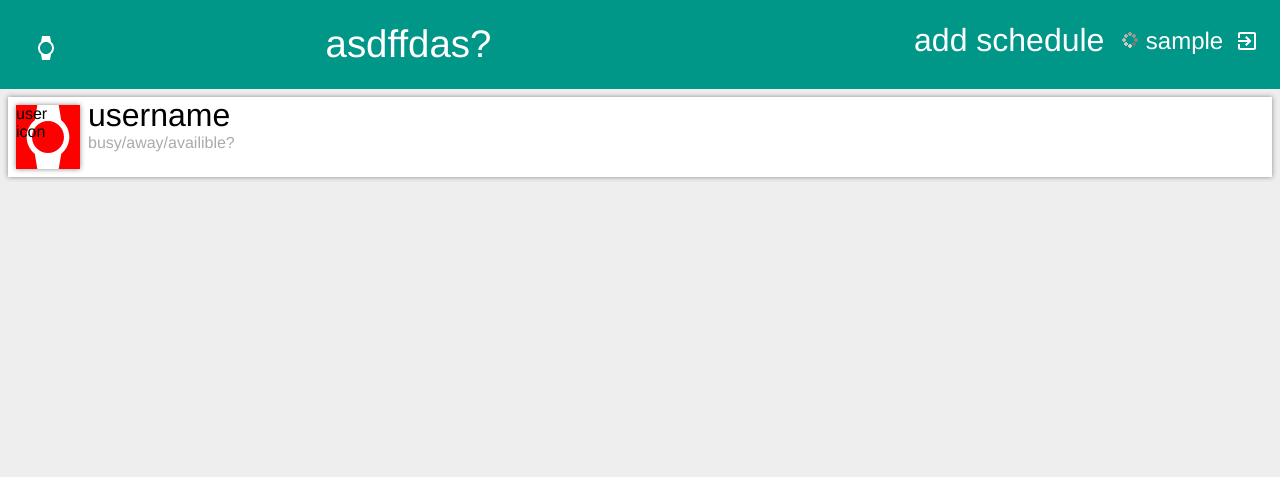
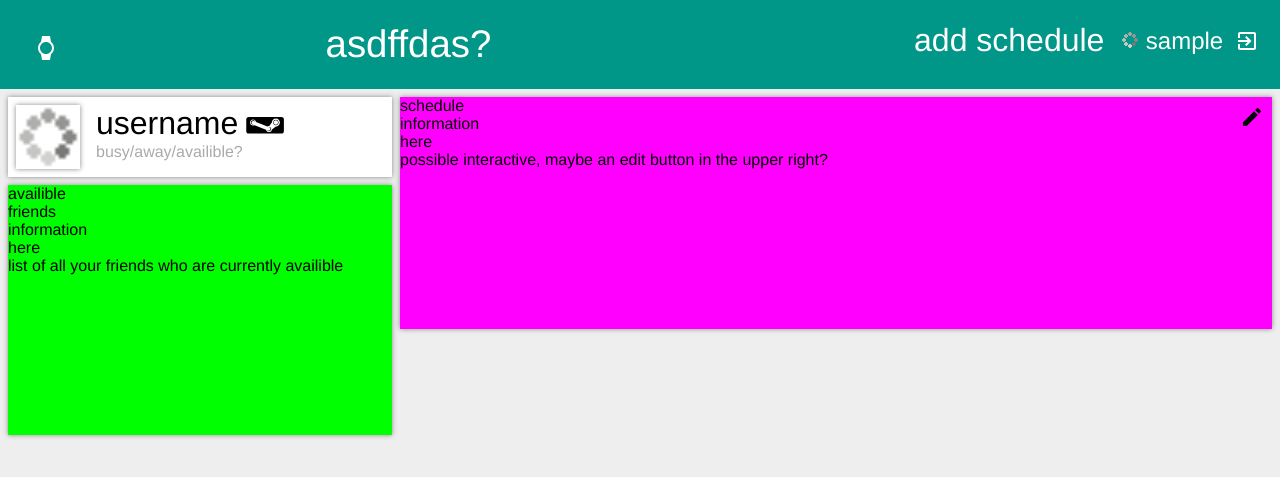
Before and after one commit to turbio/infotech-final, a PHP site: page /dashboard in a window 1280 px wide. Shown: the top 477 px of the page. Run offline with PHP 8.4, Linux system fonts and the light colour scheme; the visitor is signed in with stand-in values (Sample User, id 1); a stand-in replaces the project's code that opens the database connection; some libraries are stand-ins or nearby versions.

Commit message:
some more icons and dash cards

```diff
--- a/style.css
+++ b/style.css
@@ -266,6 +266,7 @@ a{
 		display: flex;
 	}
 }
+
 @media all and (orientation:portrait) {
 	.image_slide > img{
 		height: 100%;
@@ -355,12 +356,36 @@ a{
 	justify-content: center;
 }
 
+@media (min-width: 700px) {
+	#user_profile{
+	}
+
+	#dash_left_content{
+		width: 25em;
+		float: left;
+	}
+
+	#user_schedule{
+		width:auto;
+	}
+}
+
 #user_profile{
+}
 
+#user_schedule{
+	background: #f0f;
+	overflow:hidden;
+	position: relative;
+}
+
+#user_friends_list{
+	background: #0f0;
 }
 
 #user_profile_text{
 	float: left;
+	margin: .5em;
 }
 
 .content_card{
@@ -373,12 +398,44 @@ a{
 #user_profile_icon{
 	width: 64px;
 	height: 64px;
-	background: red;
 	float: left;
-	background-image: url(res/filler_image.svg);
+	background-image: url(res/loading.gif);
 	background-repeat: no-repeat;
 	background-size: contain;
 	overflow: hidden;
+}
+
+#edit_schedule_card_button{
+	width: 1.5em;
+	height: 1.5em;
+	position: absolute;
+	right: 0;
+	background-image: url(res/edit.svg);
+	background-repeat: no-repeat;
+	background-size: contain;
+	-webkit-transition: all 0.3s;
+	transition: all 0.3s;
+	margin: 0.5em;
+}
+
+#edit_schedule_card_button:hover{
+	background-color: rgba(0, 0, 0, .5);
+	background-image: url(res/edit_white.svg);
+	border-radius: 0.2em;
+}
+
+.steam_link_button{
+	background-image: url("res/steam_link.svg");
+	background-repeat: no-repeat;
+	background-size: contain;
+	width: 1.2em;
+	height: 1.2em;
+	float: left;
+	margin-left: .25em;
+}
+
+#username_text{
+	float: left;
 }
 
 #user_username{
@@ -423,9 +480,8 @@ a{
 	font-size: 5em;
 }
 
-/*#wrapper{*/
-	/*height: 100%;*/
-/*}*/
+#wrapper{
+}
 
 #signout_button{
 	font-size: 1.5em;
--- a/templates/dashboard.php
+++ b/templates/dashboard.php
@@ -19,12 +19,24 @@ $titlebar->setButton('add_schedule_button', 'add schedule', 'schedule.php');
 $titlebar->render();
 
 ?>
-	<div class="content_card" id="user_profile">
-		<div id="user_profile_icon" class="content_card">user icon</div>
-		<div id="user_profile_text">
-			<div id="user_username">username</div>
-			<div id="user_status">busy/away/availible?</div>
+	<div id="dash_left_content">
+		<div class="content_card" id="user_profile">
+			<div id="user_profile_icon" class="content_card"></div>
+			<div id="user_profile_text">
+				<div id="user_username">
+					<div id="username_text">username</div>
+					<a href="#"><div class="steam_link_button"></div></a>
+				</div>
+				<div id="user_status">busy/away/availible?</div>
+			</div>
 		</div>
+		<div class="content_card" id="user_friends_list">
+			<div style="margin-bottom: 10em">availible<br/>friends<br/>information<br/>here<br/>list of all your friends who are currently availible</div>
+		</div>
+	</div>
+	<div class="content_card" id="user_schedule">
+		<div id="edit_schedule_card_button"> </div>
+		<div style="margin-bottom: 10em">schedule<br/>information<br/>here<br/>possible interactive, maybe an edit button in the upper right?</div>
 	</div>
 </div>
 </body>
```
Also changed, not shown: res/edit.svg (added), res/edit_white.svg (added), res/steam_black.svg (added), res/steam_link.svg (added).
